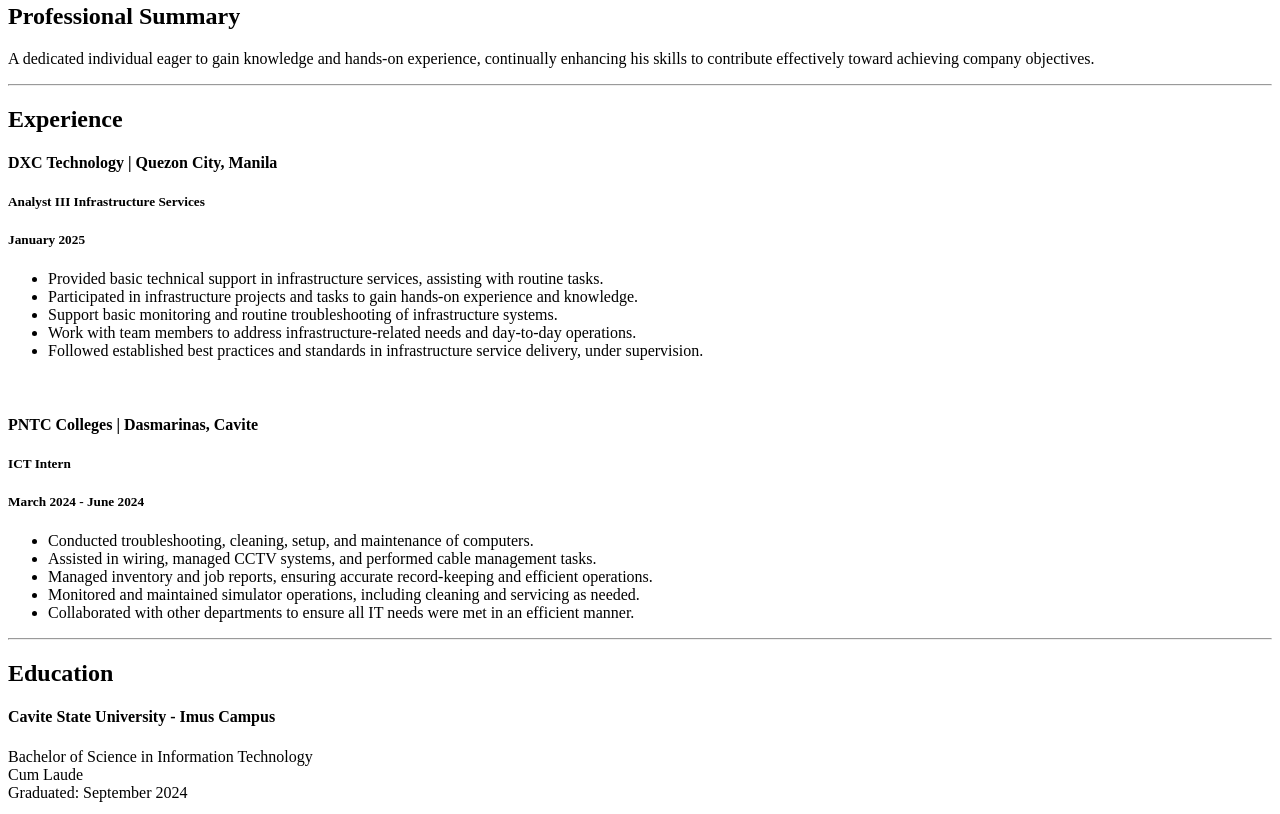
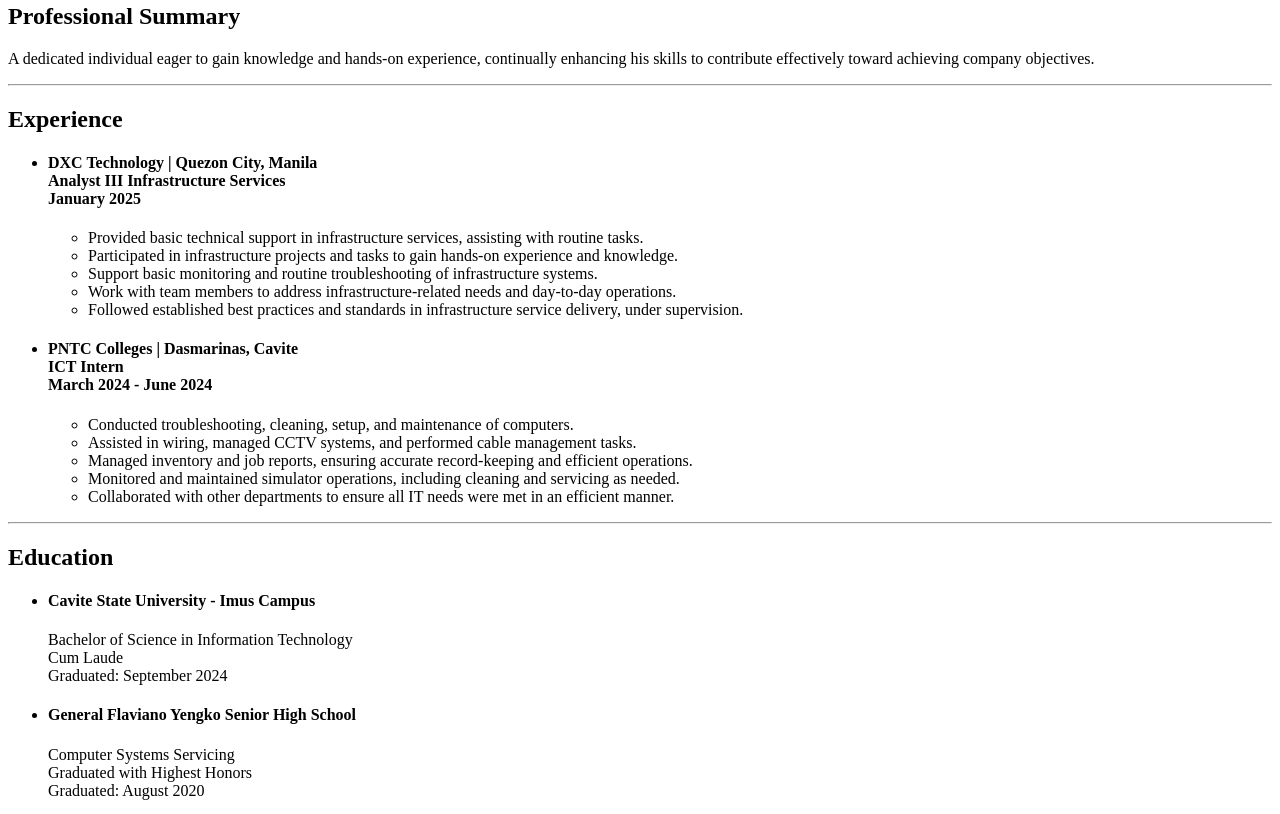
Before and after one commit to lildreamspell/my-resume, a plain HTML site: page index.html in a window 1280 px wide. Shown: the part 345-1159 px from the top of the page. Drawn offline with Linux system fonts and the light colour scheme.

Commit message:
Add files via upload

```diff
--- a/index.html
+++ b/index.html
@@ -17,9 +17,8 @@
 
         <hr />
         <h2>Experience</h2>
-        <h4>DXC Technology | Quezon City, Manila</h4>
-        <h5>Analyst III Infrastructure Services</h5>
-        <h5>January 2025</h5>
+        <ul>
+            <li><h4>DXC Technology | Quezon City, Manila <br/>Analyst III Infrastructure Services <br />January 2025</h4></li>
             <ul>
                 <li>Provided basic technical support in infrastructure services, assisting with routine tasks.</li>
                 <li>Participated in infrastructure projects and tasks to gain hands-on experience and knowledge.</li>
@@ -27,10 +26,7 @@
                 <li>Work with team members to address infrastructure-related needs and day-to-day operations.</li>
                 <li>Followed established best practices and standards in infrastructure service delivery, under supervision.</li>
             </ul>
-        <br />
-        <h4>PNTC Colleges | Dasmarinas, Cavite</h4>
-        <h5>ICT Intern</h5>
-        <h5>March 2024 - June 2024</h5>
+            <li><h4>PNTC Colleges | Dasmarinas, Cavite <br />ICT Intern <br/>March 2024 - June 2024</h4></li>
             <ul>
                 <li>Conducted troubleshooting, cleaning, setup, and maintenance of computers.</li>
                 <li>Assisted in wiring, managed CCTV systems, and performed cable management tasks.</li>
@@ -38,15 +34,15 @@
                 <li>Monitored and maintained simulator operations, including cleaning and servicing as needed.</li>
                 <li>Collaborated with other departments to ensure all IT needs were met in an efficient manner.</li>
             </ul>
+        </ul>
 
         <hr />
         <h2>Education</h2>
-        <h4>Cavite State University - Imus Campus</h4>
-        <p>Bachelor of Science in Information Technology <br />Cum Laude <br /> Graduated: September 2024</p>
-
-        <h4>General Flaviano Yengko Senior High School</h4>
-        <p>Computer Systems Servicing <br />Graduated with Highest Honors
-            <br /> Graduated: August 2020</p>
+        <ul>
+            <li><h4>Cavite State University - Imus Campus</h4><p>Bachelor of Science in Information Technology <br />Cum Laude <br /> Graduated: September 2024</p></li>
+            <li><h4>General Flaviano Yengko Senior High School</h4><p>Computer Systems Servicing <br />Graduated with Highest Honors
+                <br /> Graduated: August 2020</p></li>
+        </ul>
 
         <hr />
         <h2>Skills</h2>
```
Lines whose indentation alone changed are shown as unchanged.
